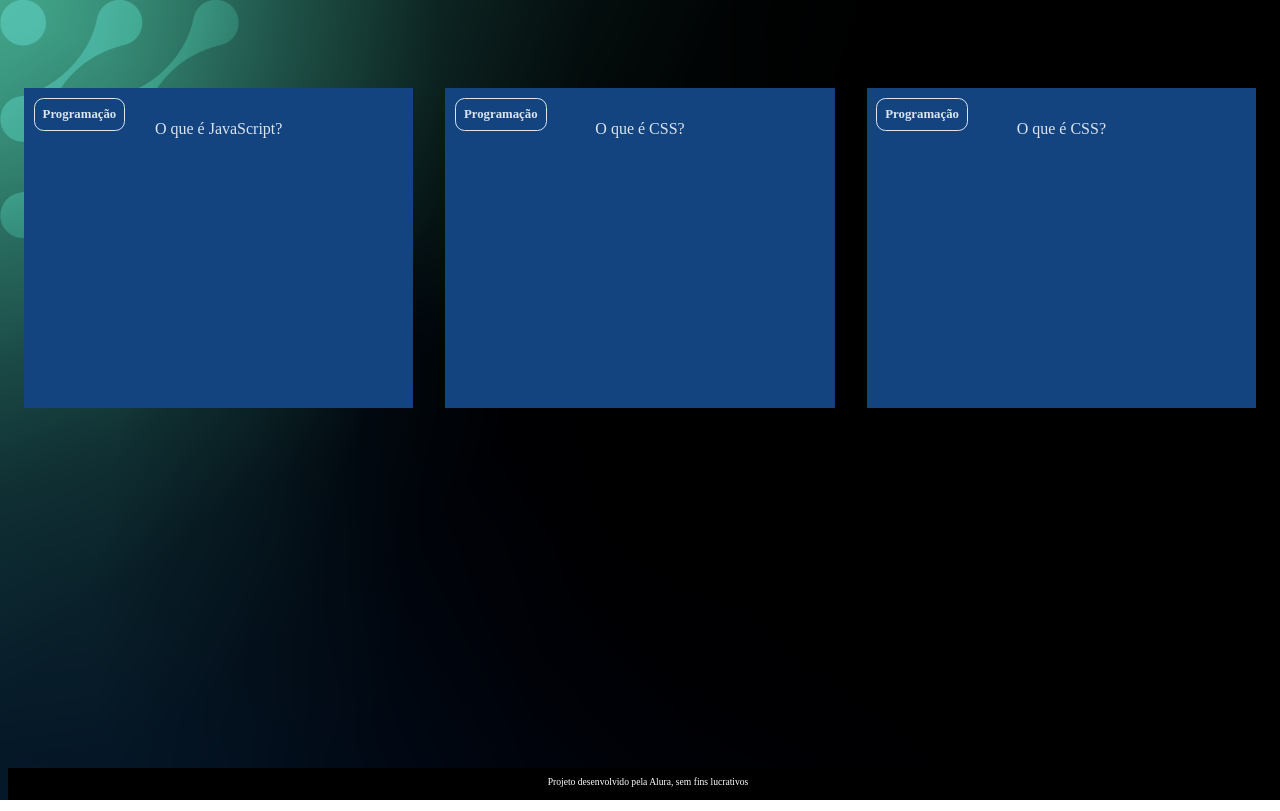
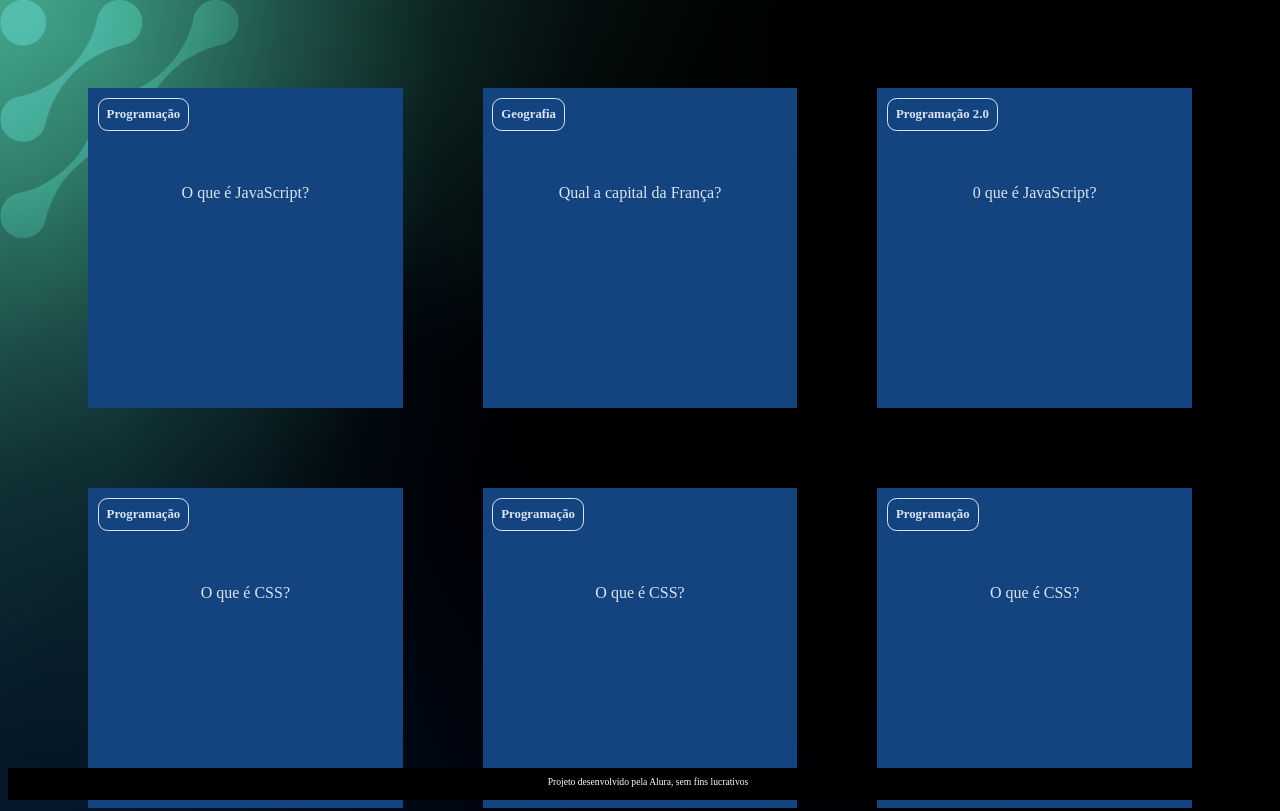
Before and after one commit to CrysParteka/Busato-2-s-rie-3-Trimestre, a plain HTML site: page index.html in a window 1280 px wide. Shown: the top 811 px of the page. Drawn offline with Linux system fonts and the light colour scheme.

Commit message:
Add files via upload

```diff
--- a/index.html
+++ b/index.html
@@ -17,6 +17,50 @@
                     </div>
                     <div class="cartao__conteudo__resposta">
                         <p>O JavaScript é uma linguagem de programação</p>
+                    </div>
+                </div>
+            </article>
+            <article class="cartao">
+                <div class="cartao__conteudo">
+                    <h3>Geografia</h3>
+                    <div class="cartao__conteudo__pergunta">
+                        <p>Qual a capital da França?</p>
+                    </div>
+                    <div class="cartao__conteudo__resposta">
+                        <p>A capital da França é Paris</p>
+                    </div>
+                </div>
+            </article>
+            <article class="cartao">
+                <div class="cartao__conteudo">
+                    <h3>Programação 2.0</h3>
+                    <div class="cartao__conteudo__pergunta">
+                        <p>0 que é JavaScript?</p>
+                    </div>
+                    <div class="cartao__conteudo__resposta">
+                        <p>0 JavaScript é uma linguagem de programação</p>
+                    </div>
+                </div>
+            </article>
+            <article class="cartao">
+                <div class="cartao__conteudo">
+                    <h3>Programação</h3>
+                    <div class="cartao__conteudo__pergunta">
+                        <p>O que é CSS?</p>
+                    </div>
+                    <div class="cartao__conteudo__resposta">
+                    <p>O CSS é uma linguagem de estilização</p>
+                    </div>
+                </div>
+            </article>
+            <article class="cartao">
+                <div class="cartao__conteudo">
+                    <h3>Programação</h3>
+                    <div class="cartao__conteudo__pergunta">
+                        <p>O que é CSS?</p>
+                    </div>
+                    <div class="cartao__conteudo__resposta">
+                    <p>O CSS é uma linguagem de estilização</p>
                     </div>
                 </div>
             </article>
--- a/style.css
+++ b/style.css
@@ -11,6 +11,10 @@ body {
 
 #container {
     display: flex;
+     flex-wrap: wrap;
+     justify-content: space-between;
+     padding: 4rem;
+     gap: 3rem;
 }
 
 .cartao {
@@ -61,7 +65,7 @@ body {
     transform: rotateY(180deg);
 }
 
-
+.cartao__conteudo__pergunta,
 .cartao__conteudo__resposta {
     backface-visibility: hidden;
     position: absolute;
```
